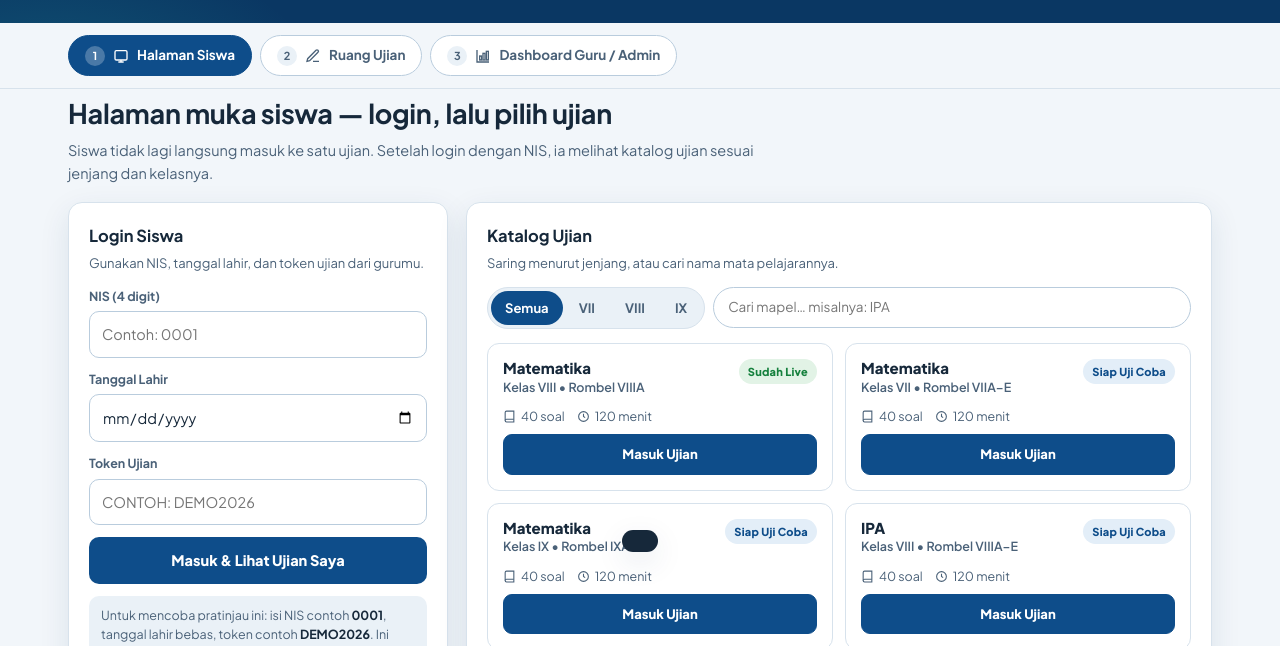
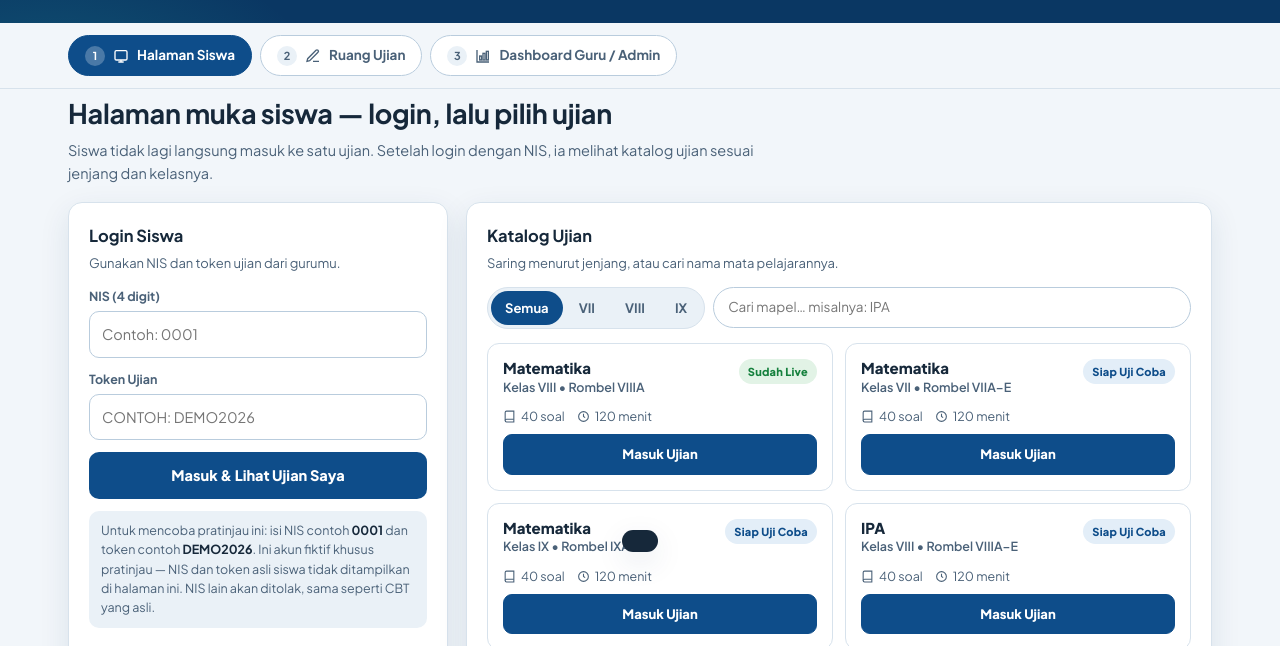
Before and after one commit to Hardiansyah-math/cbt-spensateruna, a plain HTML site: page pratinjau/index.html in a window 1280 px wide. Shown: the part 306-952 px from the top of the page. Drawn offline with Linux system fonts and the light colour scheme.

Commit message:
Pratinjau CBT: login tanpa kolom tanggal lahir, judul sederhana

```diff
--- a/pratinjau/index.html
+++ b/pratinjau/index.html
@@ -326,15 +326,11 @@ footer{margin-top:36px;border-top:1px solid var(--line);padding:18px 0 30px;colo
       <!-- Login -->
       <div class="card card-pad">
         <h3>Login Siswa</h3>
-        <p class="sub">Gunakan NIS, tanggal lahir, dan token ujian dari gurumu.</p>
+        <p class="sub">Gunakan NIS dan token ujian dari gurumu.</p>
         <form id="loginForm" novalidate>
           <div class="field">
             <label for="nis">NIS (4 digit)</label>
             <input id="nis" inputmode="numeric" maxlength="4" placeholder="Contoh: 0001" autocomplete="off">
-          </div>
-          <div class="field">
-            <label for="tgl">Tanggal Lahir</label>
-            <input id="tgl" type="date">
           </div>
           <div class="field">
             <label for="token">Token Ujian</label>
@@ -344,7 +340,7 @@ footer{margin-top:36px;border-top:1px solid var(--line);padding:18px 0 30px;colo
         </form>
         <div class="login-ok" id="loginOk"></div>
         <div class="login-err" id="loginErr">NIS tidak ditemukan dalam database ujian. Periksa kembali NIS-mu, atau tanyakan kepada guru pengawas.</div>
-        <div class="hint">Untuk mencoba pratinjau ini: isi NIS contoh <b>0001</b>, tanggal lahir bebas, token contoh <b>DEMO2026</b>. Ini akun fiktif khusus pratinjau — NIS dan token asli siswa tidak ditampilkan di halaman ini. NIS lain akan ditolak, sama seperti CBT yang asli.</div>
+        <div class="hint">Untuk mencoba pratinjau ini: isi NIS contoh <b>0001</b> dan token contoh <b>DEMO2026</b>. Ini akun fiktif khusus pratinjau — NIS dan token asli siswa tidak ditampilkan di halaman ini. NIS lain akan ditolak, sama seperti CBT yang asli.</div>
         <div class="divider">ATAU</div>
         <a class="link-admin" href="#" id="goAdmin">Login Admin (Guru) →</a>
       </div>
```
